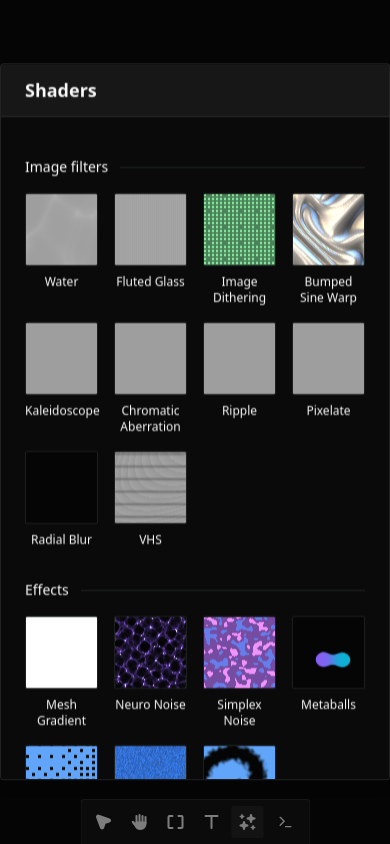
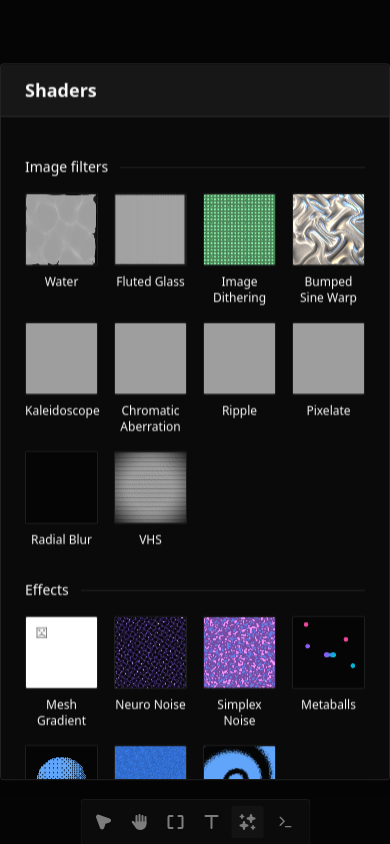
Before and after one commit to btn0s/rune-canvas, a React (Vite) app: page / in a window 390 px wide. Both pictures are taken after a click on the button 247 px from the left and 822 px from the top of the page. Built offline with nearby package versions, Linux system fonts and the light colour scheme.

Commit message:
Refactor ShaderRendererComponent styling for better responsiveness
- Update ShaderRendererComponent styles to use maxWidth and maxHeight for responsive design.
- Adjust width and height to auto with objectFit set to contain, ensuring proper scaling within the ShaderPickerDialog.

```diff
--- a/src/components/ShaderPickerDialog.tsx
+++ b/src/components/ShaderPickerDialog.tsx
@@ -109,6 +109,7 @@ function ShaderPreview({
     >
       <div className="aspect-square bg-black/50 relative rounded-md overflow-hidden border border-border group-hover:border-primary transition-colors">
         <div className="absolute inset-0 flex items-center justify-center">
+          <div className="w-full h-full flex items-center justify-center">
             <ShaderRendererComponent
               shader={shader}
               params={shader.defaultParams}
@@ -118,6 +119,7 @@ function ShaderPreview({
             />
           </div>
         </div>
+      </div>
       <div className="mt-2 text-center">
         <h3 className="text-xs font-medium">{shader.name}</h3>
       </div>
--- a/src/lib/shaders/ShaderRenderer.tsx
+++ b/src/lib/shaders/ShaderRenderer.tsx
@@ -154,8 +154,11 @@ export function ShaderRendererComponent({
       ref={canvasRef}
       style={{
         display: "block",
-        width: "100%",
-        height: "100%",
+        maxWidth: "100%",
+        maxHeight: "100%",
+        width: "auto",
+        height: "auto",
+        objectFit: "contain",
       }}
     />
   );
```
Lines whose indentation alone changed are shown as unchanged.
